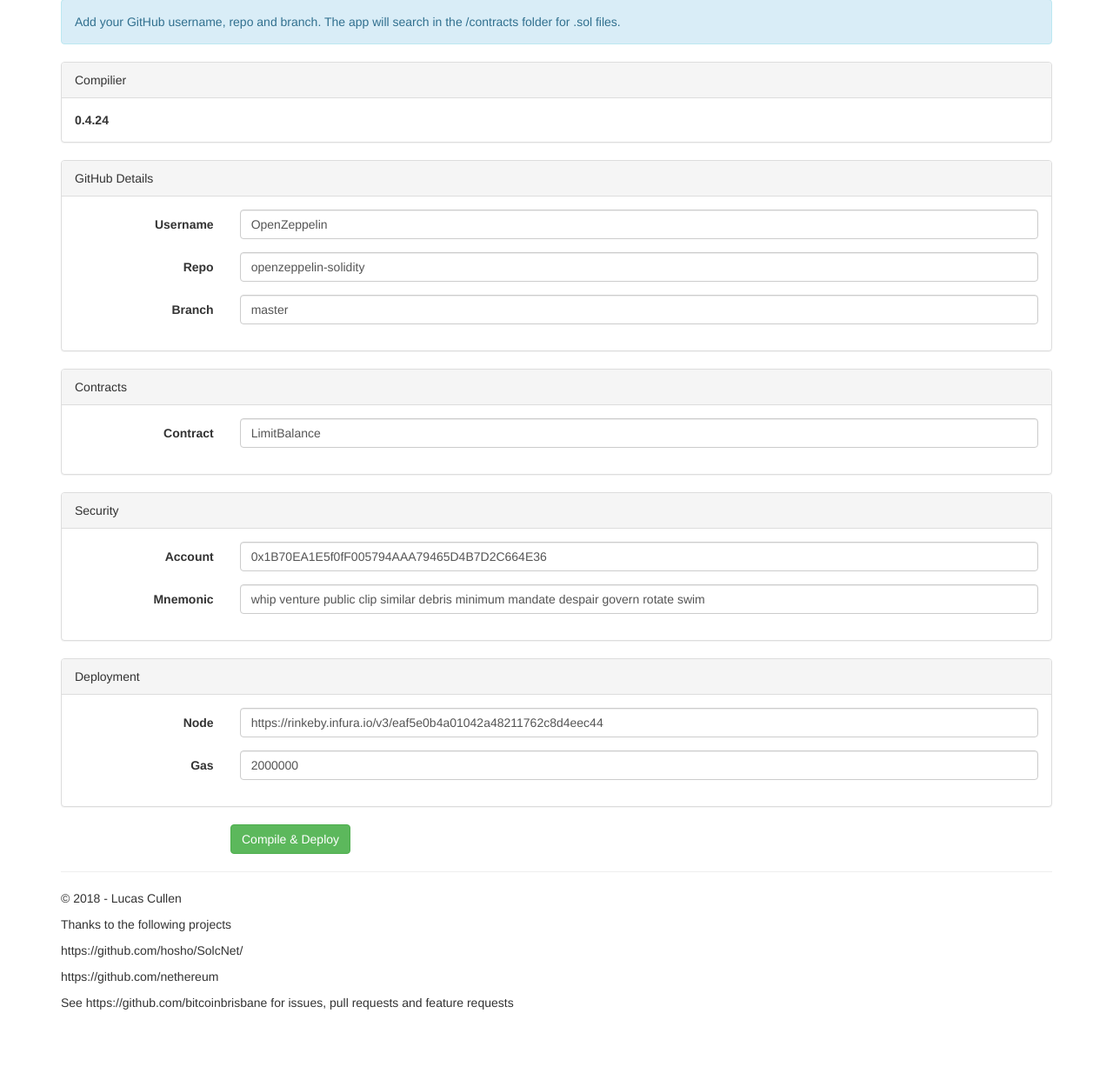
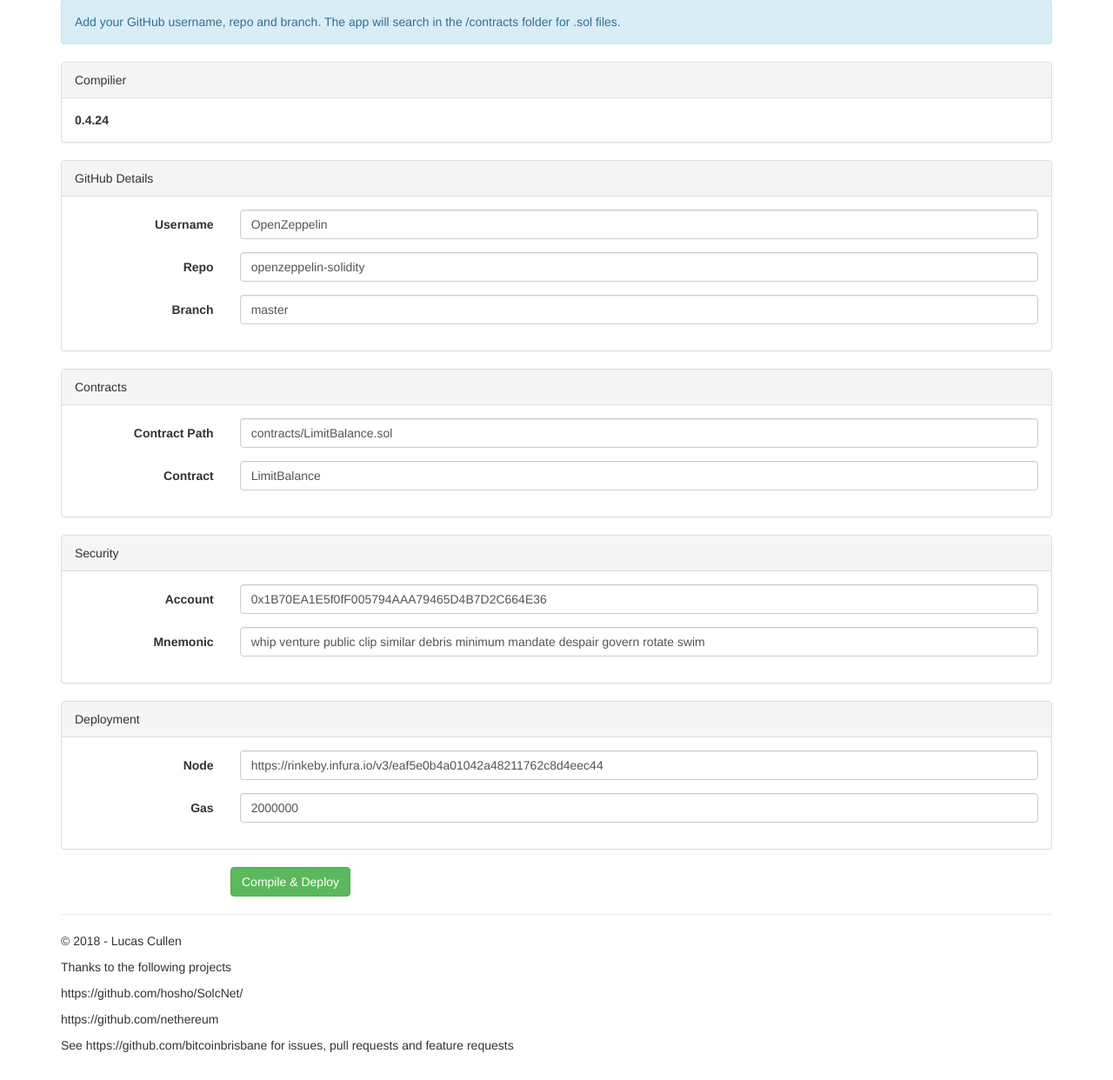
Before and after one commit to bitcoinbrisbane/EthDeploy, an ASP.NET Core app: page / in a window 1280 px wide. Shown: the part 71-1313 px from the top of the page at 87% size. Before the commit the page ends 1232 px from the top, so only its background shows below. Run offline with ASP.NET Core 8, Linux system fonts and the light colour scheme.

Commit message:
fix:  Split path and contracts

```diff
--- a/ETHGitHubDeploy/Controllers/HomeController.cs
+++ b/ETHGitHubDeploy/Controllers/HomeController.cs
@@ -43,6 +43,7 @@ namespace ETHGitHubDeploy.Controllers
                 Username = "OpenZeppelin",
                 Repo = "openzeppelin-solidity",
                 Branch = "master",
+                ContractPath = "contracts/LimitBalance.sol",
                 Contract = "LimitBalance",
                 Password = "whip venture public clip similar debris minimum mandate despair govern rotate swim",
                 //Node = "https://rinkeby.infura.io",
@@ -56,21 +57,25 @@ namespace ETHGitHubDeploy.Controllers
         [HttpPost]
         public async Task<IActionResult> Deploy(DeployRequest model)
         {
-			String[] files = model.Contract.Split(',');
-			String[] srcs = new string[files.Length];
+			String[] paths = model.ContractPath.Split(',');
+			String[] srcs = new string[paths.Length];
 
-			for (int i = 0; i < files.Length; i++)
-			{
+
+			int i = 0;
+			//for (int i = 0; i < paths.Length; i++)
+			//{
 				String temp = Path.GetTempPath();
+                String[] contracts = paths[i].Split('/');
+				String contract = contracts[contracts.Length - 1];
 
 				//https://raw.githubusercontent.com/BlockClick/eth-contracts/master/src/contracts/Media.sol?token=AIBZDlnVn934pdoiGZY4P4n-Ekr34LmDks5be32kwA%3D%3D
-				String url = String.Format("https://raw.githubusercontent.com/{0}/{1}/{2}/src/contracts/{3}.sol?token=AIBZDjwzPI3OkfsSXNgUVRaJO0KDjYs6ks5bYVpxwA%3D%3D", model.Username, model.Repo, model.Branch, files[i]);
+				String url = String.Format("https://raw.githubusercontent.com/{0}/{1}/{2}/{3}?token=AIBZDjwzPI3OkfsSXNgUVRaJO0KDjYs6ks5bYVpxwA%3D%3D", model.Username, model.Repo, model.Branch, paths[i]);
 
 				using (var client = new HttpClient())
 				{
 					var stream = await client.GetStreamAsync(url);
 
-					using (var fileStream = System.IO.File.Create(temp + files[i] + ".sol"))
+					using (var fileStream = System.IO.File.Create(temp + contract))
 					using (var reader = new StreamReader(stream))
 					{
 						stream.CopyTo(fileStream);
@@ -78,13 +83,14 @@ namespace ETHGitHubDeploy.Controllers
 					}
 				}
 
-				String hash = CheckHash(temp + files[i] + ".sol");
-			}
+				String hash = CheckHash(temp + contract);
+			srcs[i] = temp + contract;
+			//}
 
             var solcLib = SolcLib.Create("");
             var compiled = solcLib.Compile(srcs, outputSelection);
 
-			var output = compiled.Contracts[files[files.Length - 1] + ".sol"][model.Contract];
+			var output = compiled.Contracts[temp + contract][model.Contract];
 
 			DeployResult result = new DeployResult()
 			{
--- a/ETHGitHubDeploy/Models/DeployRequest.cs
+++ b/ETHGitHubDeploy/Models/DeployRequest.cs
@@ -11,6 +11,10 @@ namespace ETHGitHubDeploy.Models
 
         public String Branch { get; set; }
 
+        [DisplayName("Contract Path")]
+        public String ContractPath { get; set; }
+
+        [DisplayName("Contract")]
         public String Contract { get; set; }
 
         [DisplayName("Account")]
--- a/ETHGitHubDeploy/Views/Home/Index.cshtml
+++ b/ETHGitHubDeploy/Views/Home/Index.cshtml
@@ -56,6 +56,14 @@
         <div class="panel panel-default">
             <div class="panel-heading">Contracts</div>
             <div class="panel-body">
+                <div class="form-group">
+                    @Html.LabelFor(model => model.ContractPath, htmlAttributes: new { @class = "control-label col-md-2" })
+                    <div class="col-md-10">
+                        @Html.EditorFor(model => model.ContractPath, new { htmlAttributes = new { @class = "form-control" } })
+                        @Html.ValidationMessageFor(model => model.ContractPath, "", new { @class = "text-danger" })
+                    </div>
+                </div>
+
                 <div class="form-group">
                     @Html.LabelFor(model => model.Contract, htmlAttributes: new { @class = "control-label col-md-2" })
                     <div class="col-md-10">
```
